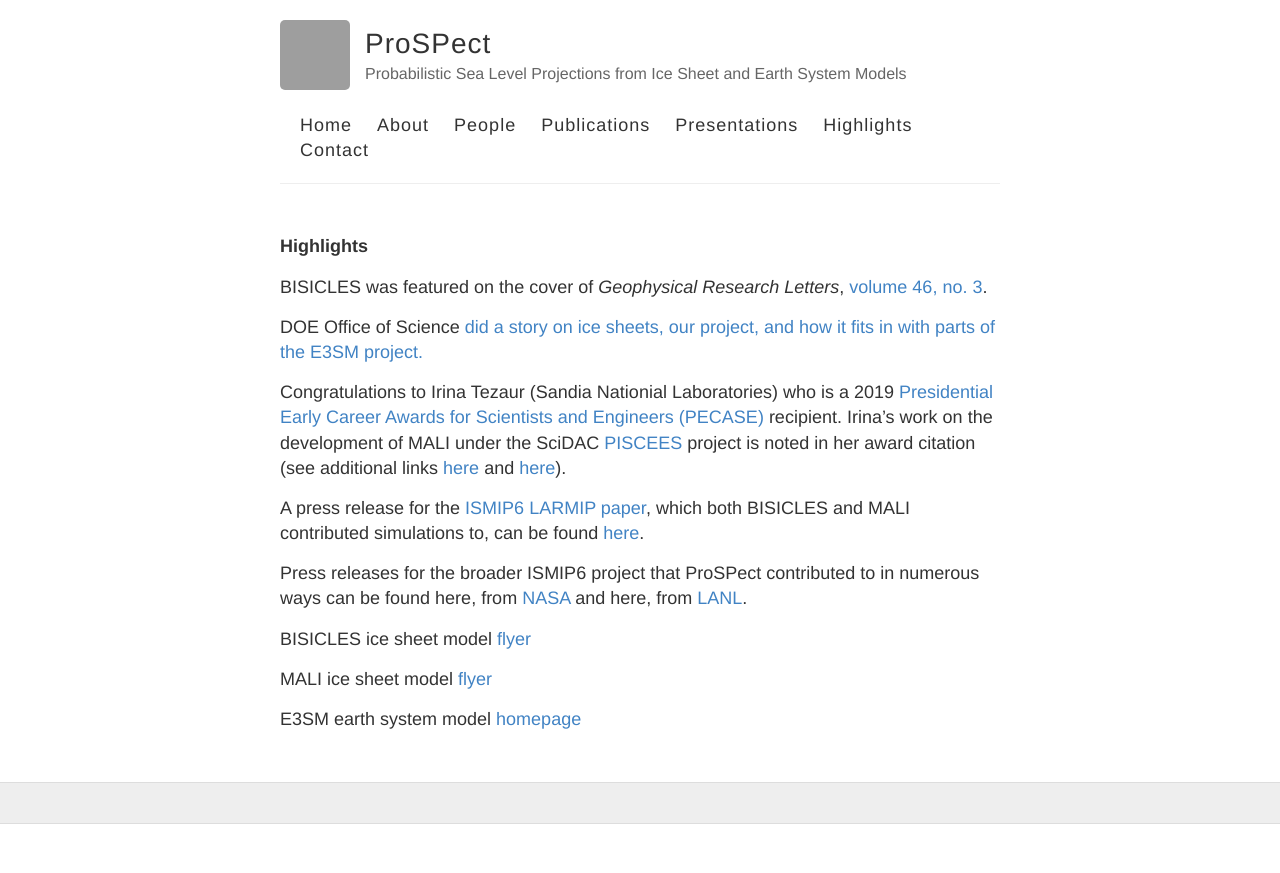
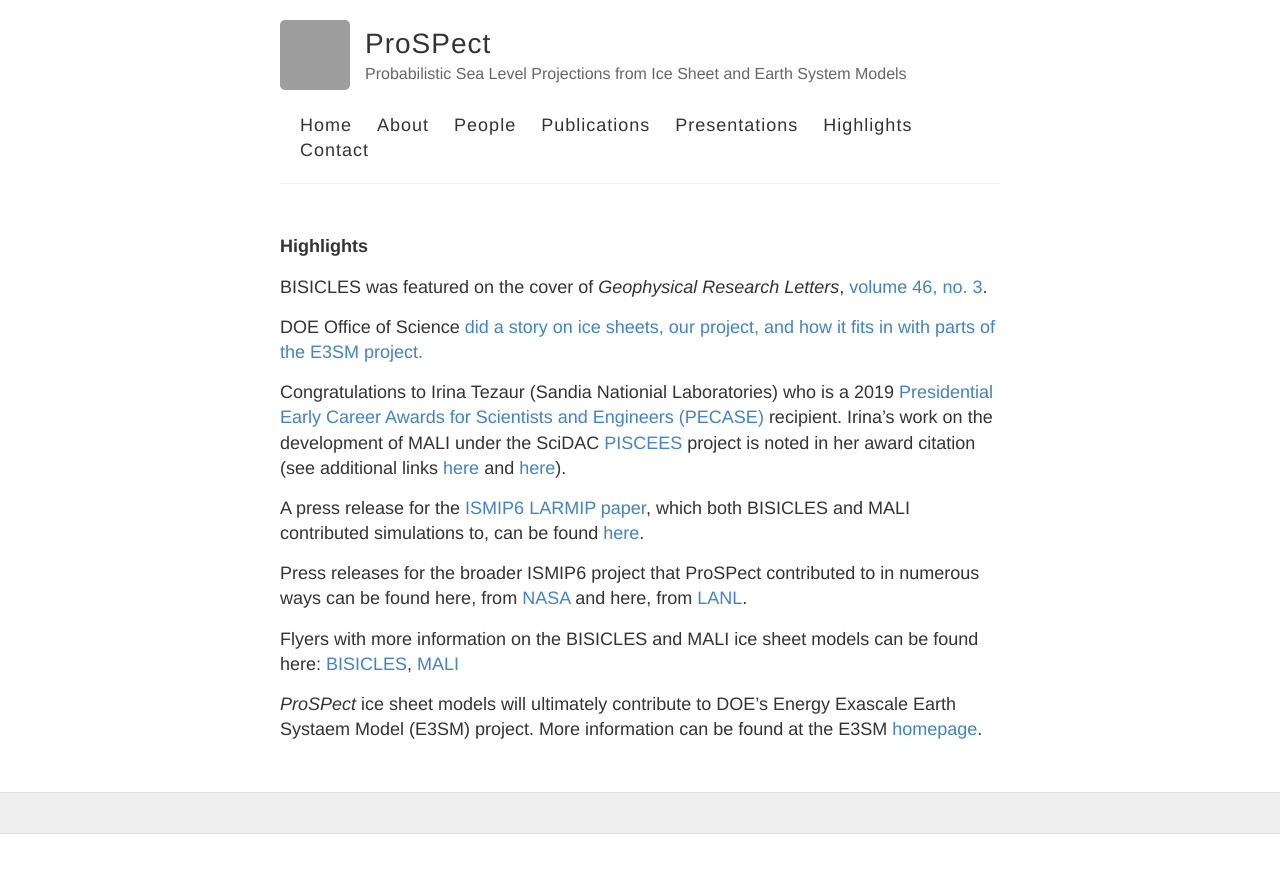
Before and after one commit to SLE-E3SM/SLE-E3SM.github.io, a Jekyll site: the page built from highlights.md, in a window 1280 px wide. Shown: the top 873 px of the page. Built offline with Jekyll 4.4.1, drawn with Linux system fonts in a browser that asks for light colours; grey boxes are pictures that could not be loaded.

Commit message:
Update highlights.md

```diff
--- a/highlights.md
+++ b/highlights.md
@@ -5,7 +5,6 @@ permalink: /highlights/
 ---
 
 **Highlights**
-
 
 BISICLES was featured on the cover of *Geophysical Research Letters*, [volume 46, no. 3](https://agupubs.onlinelibrary.wiley.com/doi/pdf/10.1002/grl.57643).
 
@@ -17,8 +16,6 @@ A press release for the [ISMIP6 LARMIP paper](https://www.earth-syst-dynam.net/1
 
 Press releases for the broader ISMIP6 project that ProSPect contributed to in numerous ways can be found here, from [NASA](https://www.nasa.gov/feature/goddard/2020/emissions-could-add-15-inches-to-2100-sea-level-rise-nasa-led-study-finds) and here, from [LANL](https://www.lanl.gov/discover/news-release-archive/2020/September/0917-ice-sheets.php).
 
-BISICLES ice sheet model [flyer](https://e3sm.org/wp-content/uploads/2018/08/ResearchHighlight_BISICLES.pdf)
+Flyers with more information on the BISICLES and MALI ice sheet models can be found here: [BISICLES](https://e3sm.org/wp-content/uploads/2018/08/ResearchHighlight_BISICLES.pdf), [MALI](https://climatemodeling.science.energy.gov/sites/default/files/technical-highlights/TechnicalHighlight_MALI.pdf)
 
-MALI ice sheet model [flyer](https://climatemodeling.science.energy.gov/sites/default/files/technical-highlights/TechnicalHighlight_MALI.pdf)
-
-E3SM earth system model [homepage](https://e3sm.org/)
+*ProSPect* ice sheet models will ultimately contribute to DOE's Energy Exascale Earth Systaem Model (E3SM) project. More information can be found at the E3SM [homepage](https://e3sm.org/).
```
